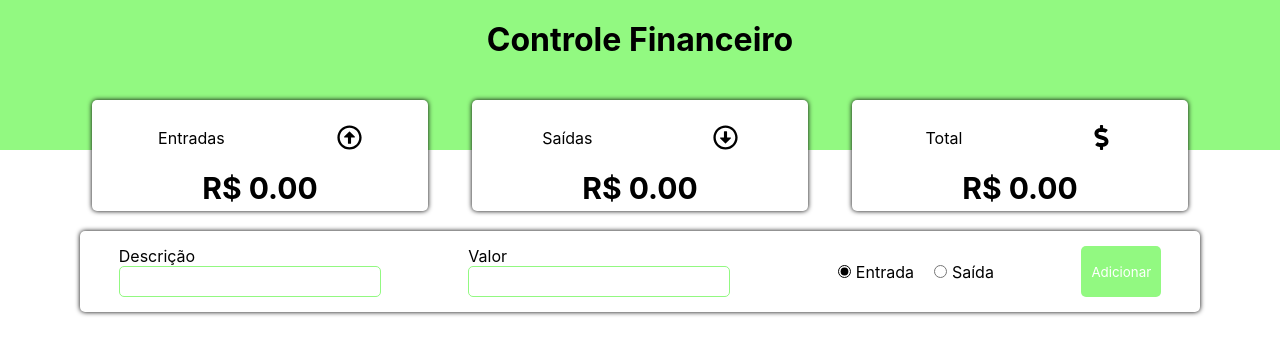
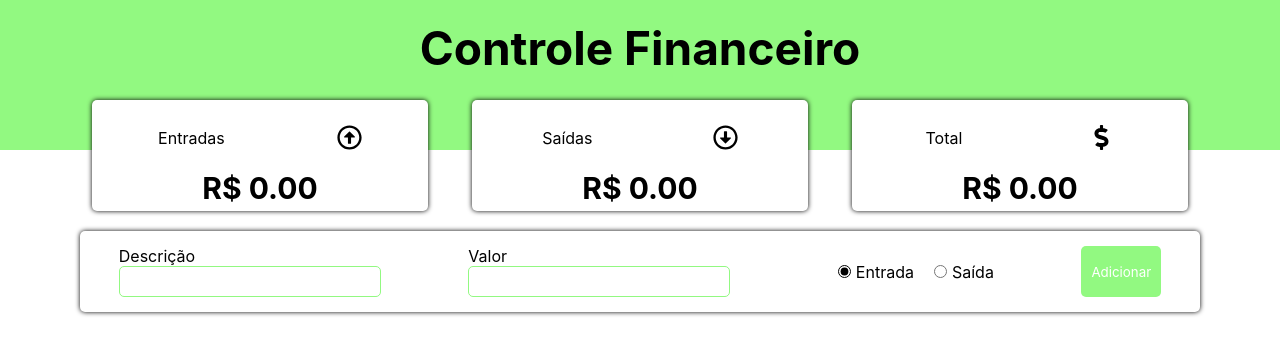
Before and after one commit to devbpatriciocosta/BancoBoleto, a Next.js app: page / in a window 1280 px wide. Shown: the top 354 px of the page. Built offline with nearby package versions, Linux system fonts and the light colour scheme.

Commit message:
Removing h1

```diff
--- a/src/components/header/Header.jsx
+++ b/src/components/header/Header.jsx
@@ -1,20 +1,18 @@
 import styled from 'styled-components'
-
-const HeaderFontStyled = styled.h1``
 
 const TitleHeader = styled.div`
   background-color: ${(props) => props.theme.primary};
   height: 150px;
   text-align: center;
   padding-top: 20px;
+  font-size: 46px;
+  font-weight: bold;
 `
 
 export default function Header() {
   return (
     <>
-      <HeaderFontStyled>
-        <TitleHeader>Controle Financeiro</TitleHeader>
-      </HeaderFontStyled>
+      <TitleHeader>Controle Financeiro</TitleHeader>
     </>
   )
 }
```
